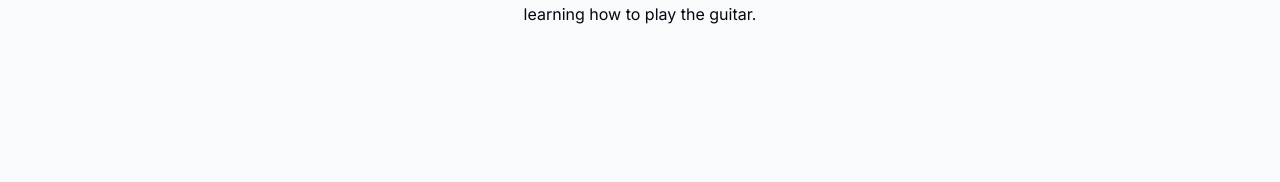
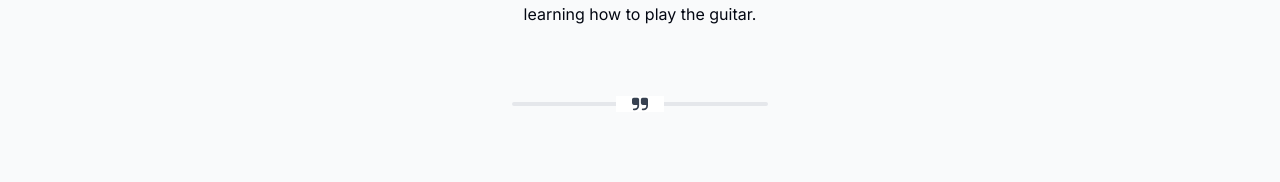
Before and after one commit to soulaimanboubkran/Portfolio, a Next.js app: page / in a window 1280 px wide. Shown: the part 1108-1290 px from the top of the page. Built offline with nearby package versions, Linux system fonts and the light colour scheme; no server answers.

Commit message:
hr to about

```diff
--- a/components/about.tsx
+++ b/components/about.tsx
@@ -13,9 +13,10 @@ export default function About() {
 
  const {ref} = useSectionInView("About")
   return (
+    <>
     <motion.section
      ref={ref}
-      className="mb-28 max-w-[45rem] text-center leading-8 sm:mb-40 scroll-mt-28"
+      className="mb-10 max-w-[45rem] text-center leading-8 sm:mb-10 scroll-mt-28"
       initial={{ opacity: 0, y: 100 }}
       animate={{ opacity: 1, y: 0 }}
       transition={{ delay: 0.175 }}
@@ -49,6 +50,16 @@ export default function About() {
         <span className="font-medium">history and philosophy</span>. I'm also
         learning how to play the guitar.
       </p>
+
     </motion.section>
+    <div className="inline-flex mb-10 items-center justify-center w-full">
+    <hr className="w-64 h-1 my-8 bg-gray-200 border-0 rounded dark:bg-gray-700"/>
+    <div className="absolute px-4 -translate-x-1/2 bg-white left-1/2 dark:bg-gray-900">
+        <svg className="w-4 h-4  text-gray-700 dark:text-gray-300" aria-hidden="true" xmlns="http://www.w3.org/2000/svg" fill="currentColor" viewBox="0 0 18 14">
+    <path d="M6 0H2a2 2 0 0 0-2 2v4a2 2 0 0 0 2 2h4v1a3 3 0 0 1-3 3H2a1 1 0 0 0 0 2h1a5.006 5.006 0 0 0 5-5V2a2 2 0 0 0-2-2Zm10 0h-4a2 2 0 0 0-2 2v4a2 2 0 0 0 2 2h4v1a3 3 0 0 1-3 3h-1a1 1 0 0 0 0 2h1a5.006 5.006 0 0 0 5-5V2a2 2 0 0 0-2-2Z"/>
+  </svg>
+    </div>
+    </div>
+    </>
   );
 }
```
